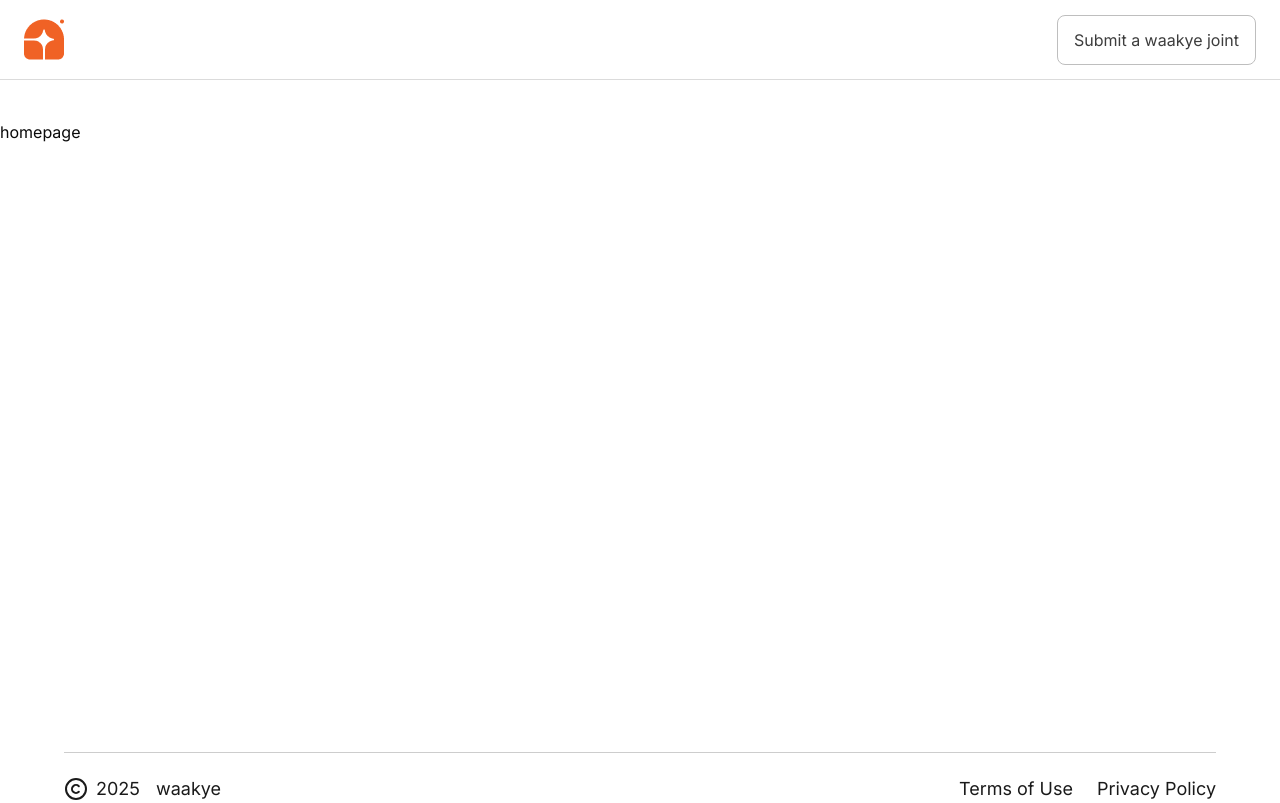
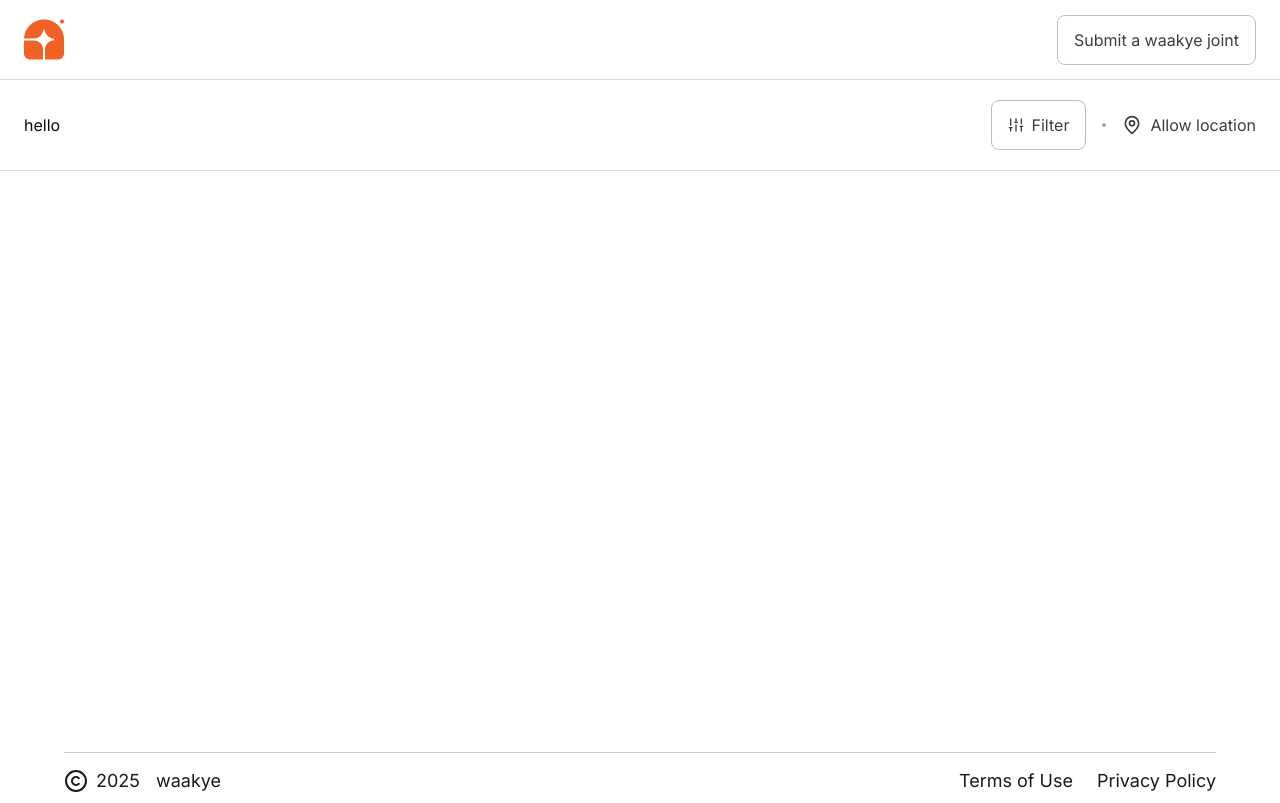
Before and after one commit to saeedyussif663/waaakyeee, a React (Vite) app: page / in a window 1280 px wide. Built offline with nearby package versions, Linux system fonts and the light colour scheme.

Commit message:
homepage header

```diff
--- a/src/components/footer.tsx
+++ b/src/components/footer.tsx
@@ -3,7 +3,7 @@ import { Link } from "react-router";
 
 export default function Footer() {
   return (
-    <footer className="mx-auto mt-auto flex h-12 w-full max-w-6xl items-center justify-between border-t border-[#CDCDCD] pt-6 text-lg text-[#1A1A1A]">
+    <footer className="mx-auto mt-auto flex h-12 w-full max-w-6xl items-center justify-between border-t border-[#CDCDCD] pt-6 pb-4 text-lg text-[#1A1A1A]">
       <div className="flex items-center gap-4">
         <div className="flex items-center gap-2">
           <Copyright />
--- /dev/null
+++ b/src/components/header.tsx
@@ -0,0 +1,25 @@
+import { MapPin, SlidersHorizontal } from "lucide-react";
+
+export default function Header() {
+  return (
+    <section className="mt-10 flex items-center justify-between border-b border-[#DBDBDB] px-4 py-5 md:px-6">
+      {/* search */}
+      <div>hello</div>
+
+      {/* location */}
+      <article className="flex items-center gap-4">
+        <div className="flex items-center justify-center gap-2 rounded-[8px] border border-[#BEBEBE] px-4 py-3 text-[#3D3D3D]">
+          <SlidersHorizontal size={16} className="rotate-90" />
+          <p>Filter</p>
+        </div>
+
+        <div className="size-1 rounded-full bg-[#A8A8A8]"></div>
+
+        <div className="flex items-center gap-2 text-[#3D3D3D]">
+          <MapPin size={20} />
+          <p>Allow location</p>
+        </div>
+      </article>
+    </section>
+  );
+}
--- a/src/components/nav.tsx
+++ b/src/components/nav.tsx
@@ -1,11 +1,13 @@
 export default function Navbar() {
   return (
-    <nav className="flex h-20 items-center justify-between border-b border-[#DBDBDB] px-4 md:px-6">
-      <img src="/logo.png" alt="" />
+    <nav className="fixed top-0 z-10 min-w-screen">
+      <div className="flex h-20 w-full items-center justify-between border-b border-[#DBDBDB] px-4 md:px-6">
+        <img src="/logo.png" alt="" />
 
-      <button className="rounded-[8px] border-[0.5px] border-[#BEBEBE] px-4 py-3 text-[#3D3D3D]">
-        Submit a waakye joint
-      </button>
+        <button className="rounded-[8px] border-[0.5px] border-[#BEBEBE] px-4 py-3 text-[#3D3D3D]">
+          Submit a waakye joint
+        </button>
+      </div>
     </nav>
   );
 }
--- a/src/pages/homepage.tsx
+++ b/src/pages/homepage.tsx
@@ -1,3 +1,9 @@
+import Header from "@/components/header";
+
 export default function Homepage() {
-  return <div className="my-10">homepage</div>;
+  return (
+    <div className="my-10">
+      <Header />
+    </div>
+  );
 }
```
